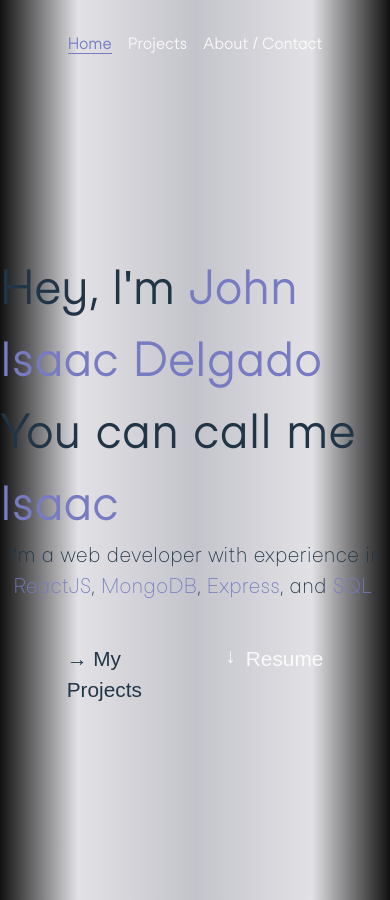
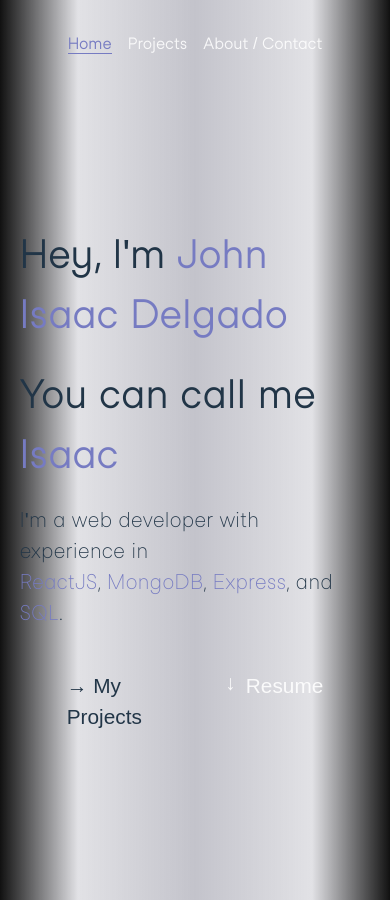
Before and after one commit to H-isaac23/portfolio, a React (Vite) app: page / in a window 390 px wide. Built offline with nearby package versions, Linux system fonts and the light colour scheme; a web font is replaced by a local one.

Commit message:
Initial styling for mobile home

```diff
--- a/src/components/Home/Home.css
+++ b/src/components/Home/Home.css
@@ -133,3 +133,28 @@
   visibility: visible;
   transform: scaleX(1);
 }
+
+@media (max-width: 767px) {
+  .home-page {
+    /* margin: 2em; */
+  }
+
+  .name-intro,
+  .name-call {
+    font-size: 2.5em;
+    margin-bottom: 0.5em;
+  }
+
+  .full::before {
+    content: "\A";
+    white-space: pre;
+    position: absolute;
+    left: 0;
+  }
+
+  .name-intro,
+  .name-call,
+  .experience {
+    max-width: 90%;
+  }
+}
--- a/src/components/Home/Home.tsx
+++ b/src/components/Home/Home.tsx
@@ -16,7 +16,7 @@ const Home = () => {
           transition={{ duration: 0.5, ease: easeOut, delay: 0.8 }}
           className="name-intro"
         >
-          Hey, I'm <span className="name">John Isaac Delgado</span>
+          Hey, I'm <span className="name full">John Isaac Delgado</span>
         </motion.div>
         <motion.div
           initial={{ opacity: 0, top: 50 }}
```
